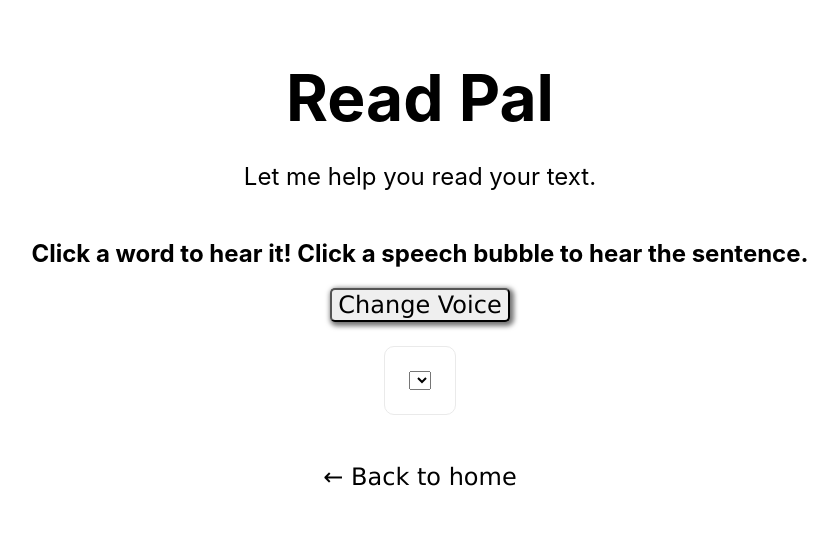
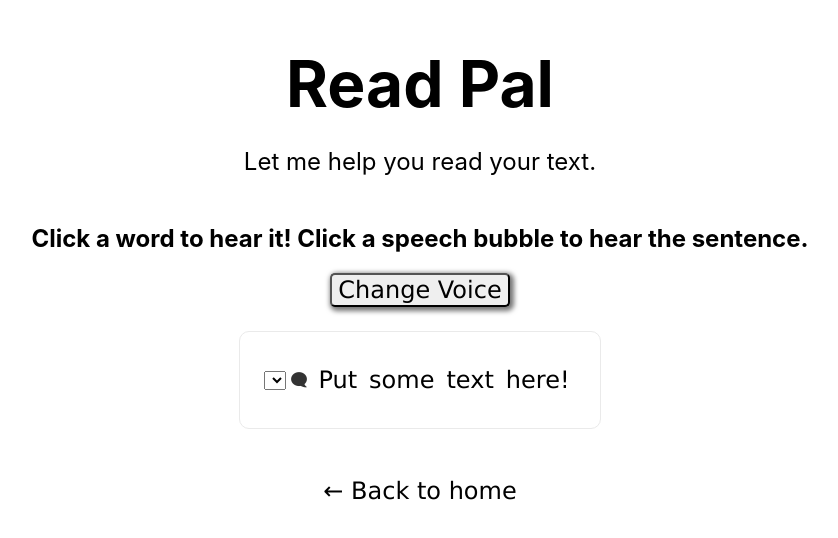
Before and after one commit to ricobadico/read-pal, a Next.js app: page /output in a window 1280 px wide. Shown: the part 124-662 px from the top of the page, without its empty margins (220-1058 px from the left). Built offline with nearby package versions, Linux system fonts and the light colour scheme.

Commit message:
lang test9

```diff
--- a/components/outputSection.js
+++ b/components/outputSection.js
@@ -3,6 +3,21 @@ import ConvertedWord from './convertedWord'
 
 export default function OutputSection( { sentenceArray, getVoice }) {
 
+ function populateVoiceList() {
+        if(typeof speechSynthesis === 'undefined') {
+            return;
+        }
+
+        var voices = speechSynthesis.getVoices().then(voices => console.log(voices));
+        return voices;
+    }
+
+    // function makeVoiceHappen(){
+    // populateVoiceList();
+    //     if (typeof speechSynthesis !== 'undefined' && speechSynthesis.onvoiceschanged !== undefined) {
+    //         speechSynthesis.onvoiceschanged = populateVoiceList;
+    //     }
+    // }
     // const populateVoiceList = () => {
     //     var voices = [];
     //     if (typeof window !== "undefined") {
@@ -10,56 +25,35 @@ export default function OutputSection( { sentenceArray, getVoice }) {
     //     }
     // }
 
-    // const speakSentence = (text) => {
-    //     var voices = [];
-    //     if (typeof window !== "undefined") {
-    //             let msg = new SpeechSynthesisUtterance();
-    //             voices = populateVoiceList();
-    //             if(window.speechSynthesis.onvoiceschanged !== undefined){
-    //                 window.speechSynthesis.onvoiceschanged = populateVoiceList;
-    //             }
-    //             //).filter(voice => voice.lang == "en-US");
-    //             console.log(voices);
-    //             msg.voice = voices[getVoice()];
-    //             msg.volume = 1; // From 0 to 1
-    //             msg.rate = 1; // From 0.1 to 10
-    //             msg.pitch = 2; // From 0 to 2
-    //             msg.text = text;
-    //             msg.lang = 'en-us';
-    //             speechSynthesis.cancel();
-    //             speechSynthesis.speak(msg);
-    //             }
-    // }
-    function populateVoiceList() {
-        if(typeof speechSynthesis === 'undefined') {
-          return;
-        }
+    const speakSentence = (text) => {
+        var voices = [];
+        if (typeof window !== "undefined") {
+                let msg = new SpeechSynthesisUtterance();
+                voices = speechSynthesis.getVoices();
+                while (voices == undefined) {
+                    console.log("oh no");
+                }
+                // if(window.speechSynthesis.onvoiceschanged !== undefined){
+                //     window.speechSynthesis.onvoiceschanged = populateVoiceList;
+                // }
+                //).filter(voice => voice.lang == "en-US");
+                // console.log(voices);
+                msg.voice = voices[getVoice()];
+                msg.volume = 1; // From 0 to 1
+                msg.rate = 1; // From 0.1 to 10
+                msg.pitch = 2; // From 0 to 2
+                msg.text = text;
+                msg.lang = 'en-us';
+                speechSynthesis.cancel();
+                speechSynthesis.speak(msg);
+                }
+    }
 
-        var voices = speechSynthesis.getVoices();
-
-        for(var i = 0; i < voices.length; i++) {
-          var option = document.createElement('option');
-          option.textContent = voices[i].name + ' (' + voices[i].lang + ')';
-
-          if(voices[i].default) {
-            option.textContent += ' -- DEFAULT';
-          }
-
-          option.setAttribute('data-lang', voices[i].lang);
-          option.setAttribute('data-name', voices[i].name);
-          document.getElementById("voiceSelect").appendChild(option);
-        }
-      }
-
-      populateVoiceList();
-      if (typeof speechSynthesis !== 'undefined' && speechSynthesis.onvoiceschanged !== undefined) {
-        speechSynthesis.onvoiceschanged = populateVoiceList;
-      }
 
     return (
         <div className={styles.grid}>
         <select id="voiceSelect"></select>
-            {/* {sentenceArray.map((sentence, index) =>
+            {sentenceArray.map((sentence, index) =>
                 (
                     <div className={styles.sentence} key={index}>
                         <img src="/images/speak.png" alt='!' onClick={(e) => speakSentence(sentence, e)} className={styles.sentenceButton} />
@@ -73,7 +67,7 @@ export default function OutputSection( { sentenceArray, getVoice }) {
                         }</div>
                     </div>
                 )
-            )}    */}
+            )}
         </div>
         );
 }
```
